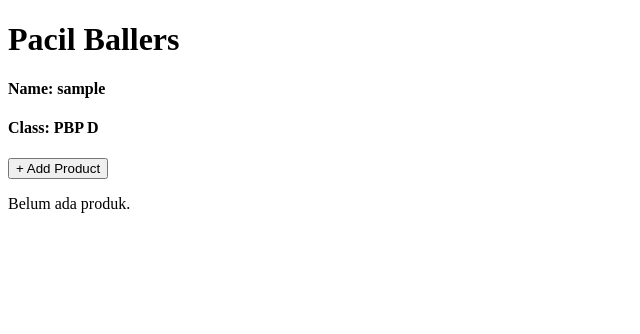
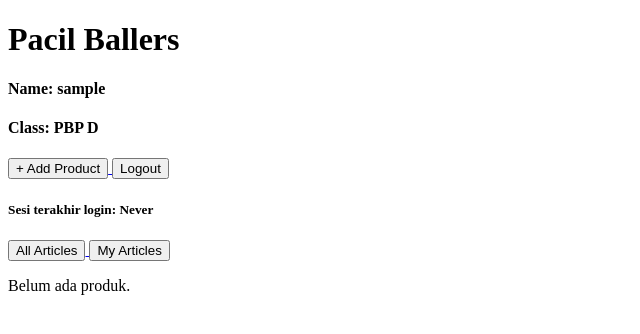
Before and after one commit to anotherbondan/pacil-ballers, a Django app: page / in a window 1280 px wide. Shown: the top 334 px of the page, without its empty margins (0-640 px from the left). Run offline with Django 5.2, Linux system fonts and the light colour scheme; the visitor is signed in with stand-in values (Sample User, id 1); data that the repository does not hold is empty.

Commit message:
Deploy tugas 4

```diff
--- a/main/models.py
+++ b/main/models.py
@@ -1,5 +1,6 @@
 import uuid
 from django.db import models
+from django.contrib.auth.models import User
 
 class Product(models.Model):
     CATEGORY_CHOICES = [
@@ -10,6 +11,7 @@
     ]
 
     id = models.UUIDField(primary_key=True, default=uuid.uuid4, editable=False)
+    user = models.ForeignKey(User, on_delete=models.CASCADE, null=True)
     name = models.CharField(max_length=255)
     price = models.IntegerField()
     description = models.TextField()
--- a/main/templates/main.html
+++ b/main/templates/main.html
@@ -7,10 +7,23 @@
   <button>+ Add Product</button>
 </a>
 
+<a href="{% url 'main:logout' %}">
+  <button>Logout</button>
+</a>
+
+<h5>Sesi terakhir login: {{ last_login }}</h5>
+
+<a href="?filter=all">
+  <button type="button">All Articles</button>
+</a>
+
+<a href="?filter=my">
+  <button type="button">My Articles</button>
+</a>
+
 {% if not product_list %}
 <p>Belum ada produk.</p>
-{% else %}
-{% for product in product_list %}
+{% else %} {% for product in product_list %}
 <hr />
 <h3>{{product.name}}</h3>
 <p>
@@ -18,7 +31,7 @@
   <b>Featured</b>{% endif %}
 </p>
 {% if product.thumbnail %}
-<img src="{{product.thumbnail}}" alt="{{product.name}}" width="200"/>
+<img src="{{product.thumbnail}}" alt="{{product.name}}" width="200" />
 {% endif %}
 <h3><i>IDR {{product.price}}</i></h3>
 <p>{{product.description}}</p>
--- a/main/views.py
+++ b/main/views.py
@@ -30,7 +30,7 @@
             user = form.get_user()
             login(request, user)
             response = HttpResponseRedirect(reverse('main:show_main'))
-            response.set_cookie('last_login', str(datetime.datetime.now))
+            response.set_cookie('last_login', str(datetime.datetime.now()))
             return response
 
     else:
```
Also changed, not shown: main/migrations/0002_product_user.py (added).
